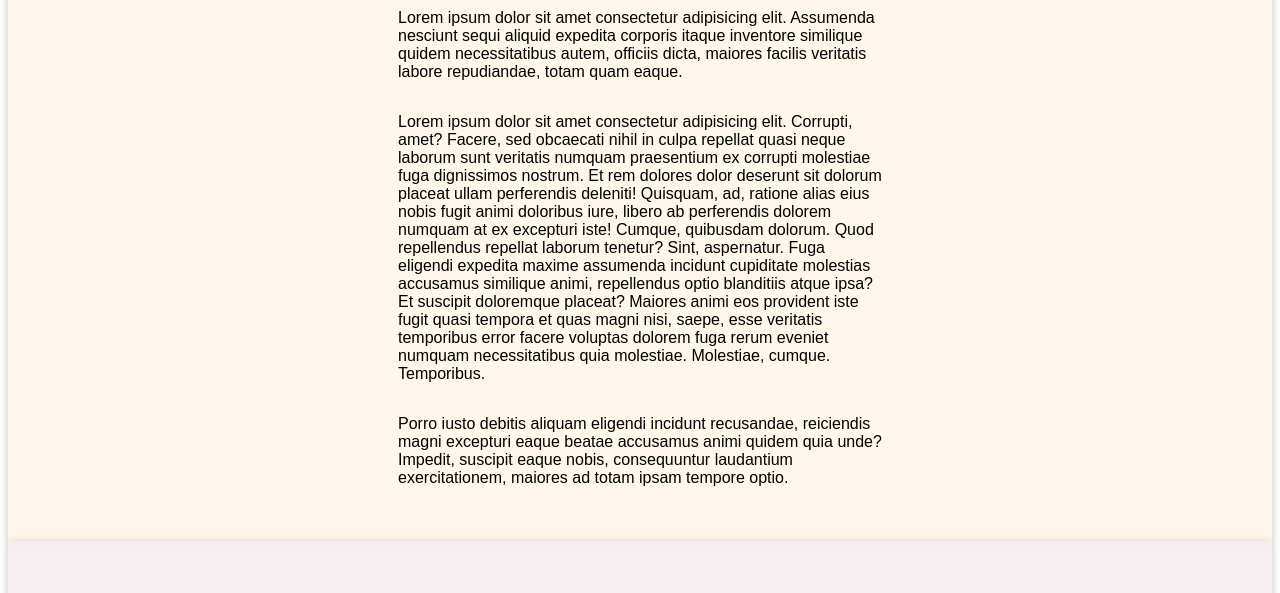
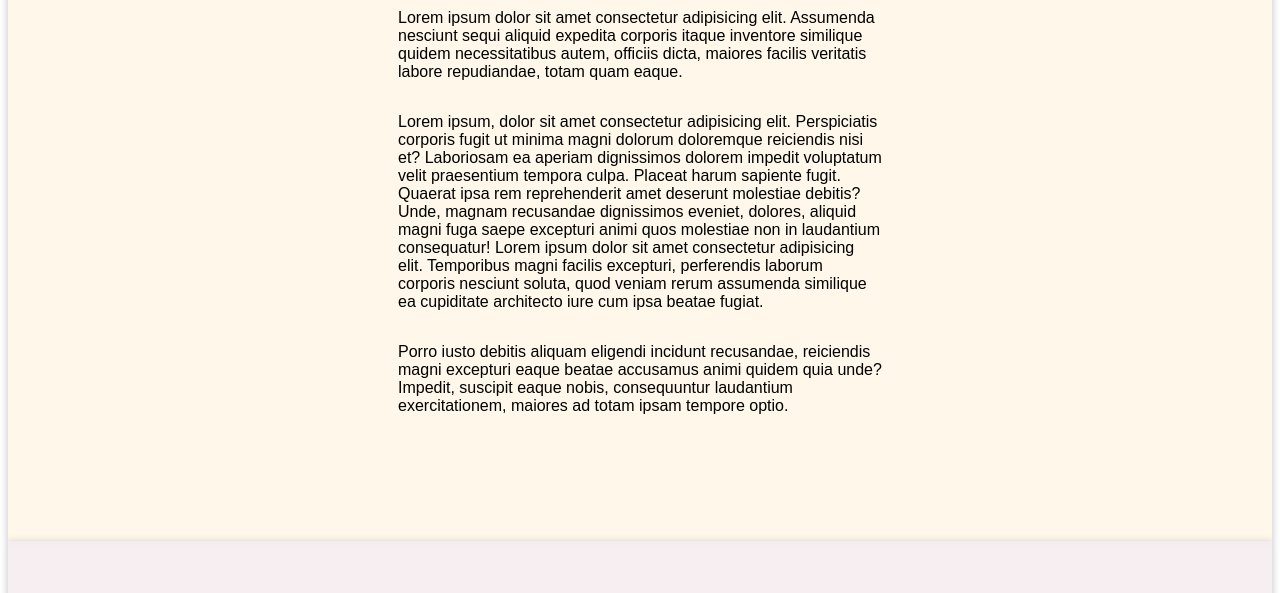
Before and after one commit to manq2010/responsive-web-content, a website: page index.html in a window 1280 px wide. Shown: the part 207-800 px from the top of the page. Drawn offline with Linux system fonts and the light colour scheme.

Commit message:
Linter-config

```diff
--- a/index.html
+++ b/index.html
@@ -24,17 +24,10 @@
                 corporis itaque inventore similique quidem necessitatibus autem, officiis dicta, maiores facilis
                 veritatis labore repudiandae, totam quam eaque.</p>
             <p>
-                Lorem ipsum dolor sit amet consectetur adipisicing elit. Corrupti, amet? Facere, sed obcaecati nihil in
-                culpa repellat quasi neque laborum sunt veritatis numquam praesentium ex corrupti molestiae fuga
-                dignissimos nostrum.
-                Et rem dolores dolor deserunt sit dolorum placeat ullam perferendis deleniti! Quisquam, ad, ratione
-                alias eius nobis fugit animi doloribus iure, libero ab perferendis dolorem numquam at ex excepturi iste!
-                Cumque, quibusdam dolorum. Quod repellendus repellat laborum tenetur? Sint, aspernatur. Fuga eligendi
-                expedita maxime assumenda incidunt cupiditate molestias accusamus similique animi, repellendus optio
-                blanditiis atque ipsa? Et suscipit doloremque placeat?
-                Maiores animi eos provident iste fugit quasi tempora et quas magni nisi, saepe, esse veritatis
-                temporibus error facere voluptas dolorem fuga rerum eveniet numquam necessitatibus quia molestiae.
-                Molestiae, cumque. Temporibus.
+                Lorem ipsum, dolor sit amet consectetur adipisicing elit. Perspiciatis corporis fugit ut minima magni dolorum doloremque reiciendis nisi et? Laboriosam ea aperiam dignissimos dolorem impedit voluptatum velit praesentium tempora culpa.
+                Placeat harum sapiente fugit. Quaerat ipsa rem reprehenderit amet deserunt molestiae debitis? Unde, magnam recusandae dignissimos eveniet, dolores, aliquid magni fuga saepe excepturi animi quos molestiae non in laudantium consequatur!
+
+                Lorem ipsum dolor sit amet consectetur adipisicing elit. Temporibus magni facilis excepturi, perferendis laborum corporis nesciunt soluta, quod veniam rerum assumenda similique ea cupiditate architecto iure cum ipsa beatae fugiat.
             </p>
             <p>Porro iusto debitis aliquam eligendi incidunt recusandae, reiciendis magni excepturi eaque beatae
                 accusamus animi quidem quia unde? Impedit, suscipit eaque nobis, consequuntur laudantium exercitationem,
@@ -49,8 +42,7 @@
                 veritatis labore repudiandae, totam quam eaque.</p>
             <p>Lorem ipsum dolor sit amet consectetur adipisicing elit.</p>
             <p>Lorem ipsum dolor sit amet consectetur adipisicing elit. Assumenda nesciunt sequi aliquid expedita
-                corporis itaque inventore similique quidem necessitatibus autem, officiis dicta, maiores facilis
-                veritatis labore repudiandae, totam quam eaque.</p>
+               </p>
         </div>
     </div>
     <div id="c">
```
